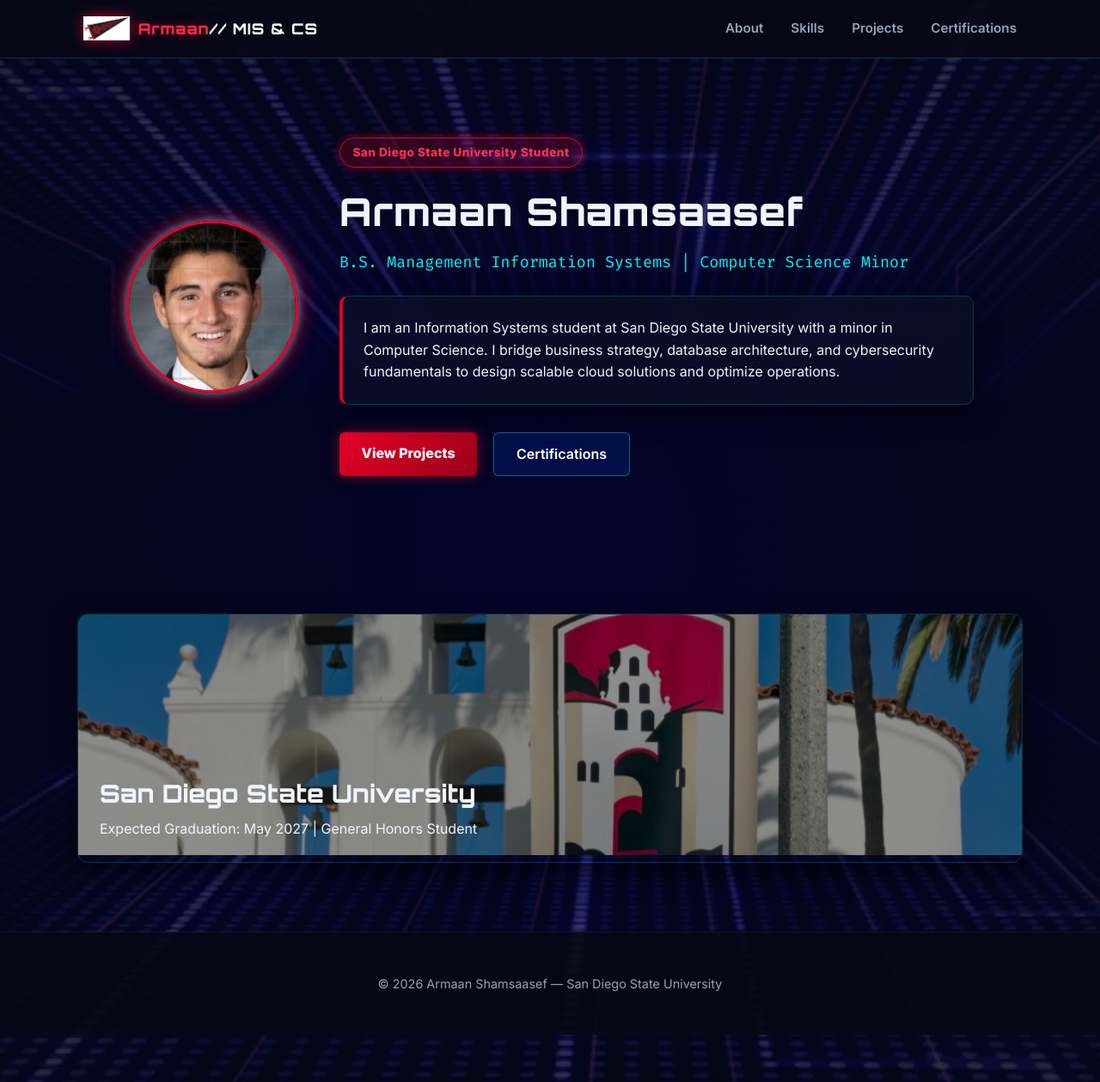
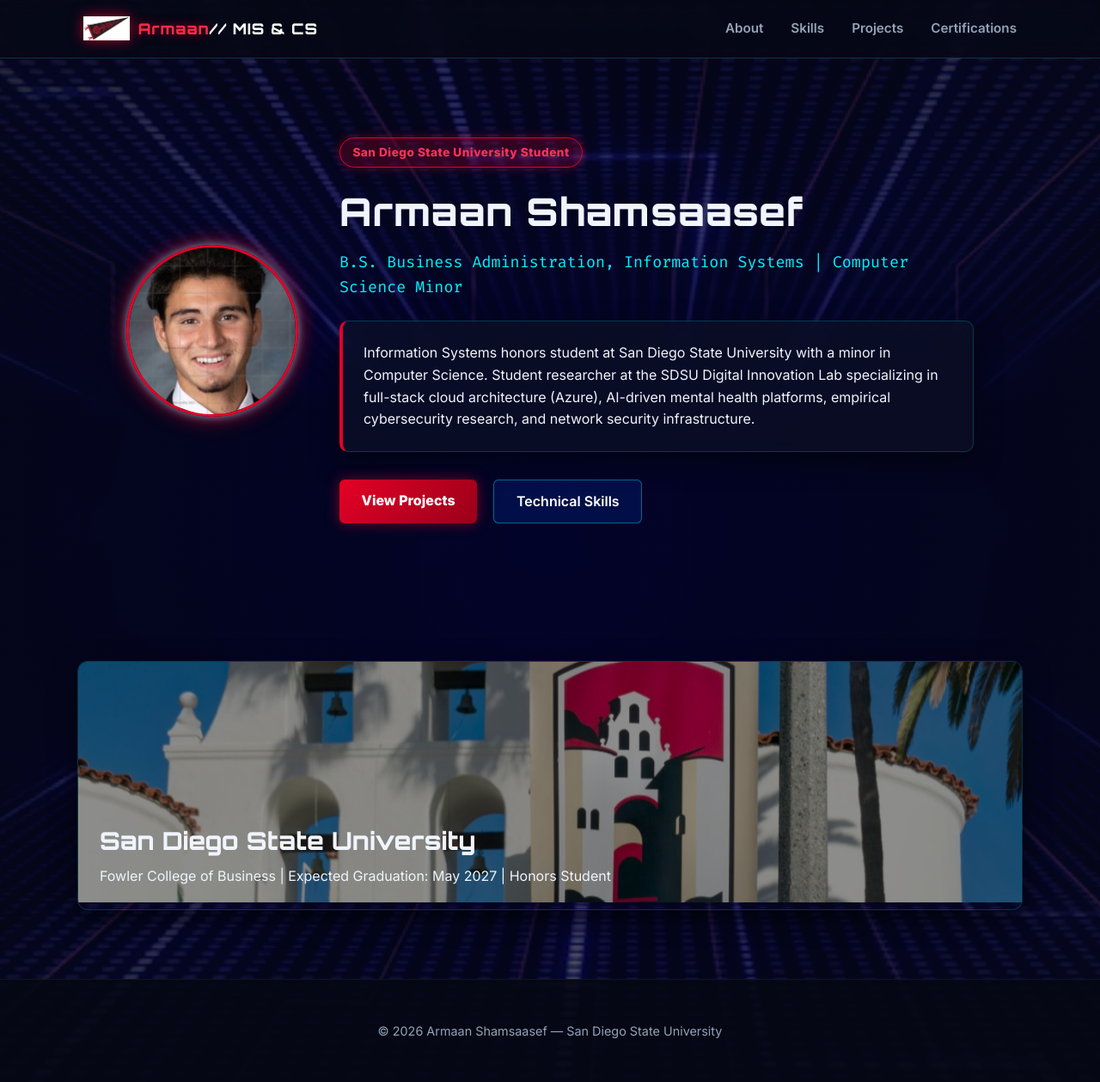
Before and after one commit to xXAAS1Xx/xXAAS1Xx.github.io, a Jekyll site: the page built from index.md, in a window 1280 px wide and 1259 px high. Shown: the whole window at 86% size. Built offline with Jekyll 4.4.1, drawn with Linux system fonts in a browser that asks for light colours.

Commit message:
Update personal information and links in index.md

```diff
--- a/index.md
+++ b/index.md
@@ -1,27 +1,27 @@
 ---
 layout: default
-title: "Armaan Shamsaasef's Official Website"
+title: "Armaan Shamsaasef | SDSU MIS & CS"
 ---
 
 <header class="hero">
   <div class="hero-content profile-hero">
     <div class="profile-frame">
-      <img src="assets/images/profile.png" alt="Armaan Shamsaasef" class="profile-img">
+      <img src="/assets/images/profile.png" alt="Armaan Shamsaasef" class="profile-img">
     </div>
     <div class="hero-text">
       <span class="badge">San Diego State University Student</span>
       <h1>Armaan Shamsaasef</h1>
-      <p class="subtitle">B.S. Management Information Systems | Computer Science Minor</p>
+      <p class="subtitle">B.S. Business Administration, Information Systems | Computer Science Minor</p>
 
       <div class="hero-summary">
         <p>
-          I am an Information Systems student at San Diego State University with a minor in Computer Science. I bridge business strategy, database architecture, and cybersecurity fundamentals to design scalable cloud solutions and optimize operations.
+          Information Systems honors student at San Diego State University with a minor in Computer Science. Student researcher at the SDSU Digital Innovation Lab specializing in full-stack cloud architecture (Azure), AI-driven mental health platforms, empirical cybersecurity research, and network security infrastructure.
         </p>
       </div>
 
       <div class="hero-buttons">
-        <a href="projects/" class="btn-primary">View Projects</a>
-        <a href="certifications/" class="btn-secondary">Certifications</a>
+        <a href="/projects/" class="btn-primary">View Projects</a>
+        <a href="/skills/" class="btn-secondary">Technical Skills</a>
       </div>
     </div>
   </div>
@@ -30,10 +30,10 @@ title: "Armaan Shamsaasef's Official Website"
 <section class="section">
   <div class="container">
     <div class="sdsu-banner-card">
-      <img src="assets/images/sdsu-banner.jpg" alt="SDSU Campus" class="sdsu-banner-img">
+      <img src="/assets/images/sdsu-banner.jpg" alt="SDSU Campus" class="sdsu-banner-img">
       <div class="sdsu-banner-overlay">
         <h2>San Diego State University</h2>
-        <p>Expected Graduation: May 2027 | General Honors Student</p>
+        <p>Fowler College of Business | Expected Graduation: May 2027 | Honors Student</p>
       </div>
     </div>
   </div>
```
